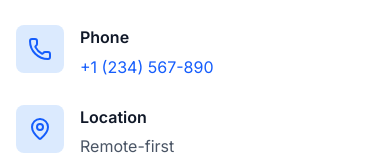
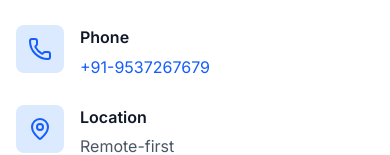
Before and after one commit to chirag202001/kenkai, a Next.js app: page /contact in a window 390 px wide. Shown: the part 505-660 px from the top of the page. Built offline with nearby package versions, Linux system fonts and the light colour scheme.

Commit message:
Update contact phone number to +91-9537267679

```diff
--- a/src/app/contact/page.tsx
+++ b/src/app/contact/page.tsx
@@ -136,8 +136,8 @@ export default function ContactPage() {
                   </div>
                   <div>
                     <h3 className="font-semibold text-gray-900 mb-1">Phone</h3>
-                    <a href="tel:+1234567890" className="text-blue-600 hover:underline">
-                      +1 (234) 567-890
+                    <a href="tel:+919537267679" className="text-blue-600 hover:underline">
+                      +91-9537267679
                     </a>
                   </div>
                 </div>
```
